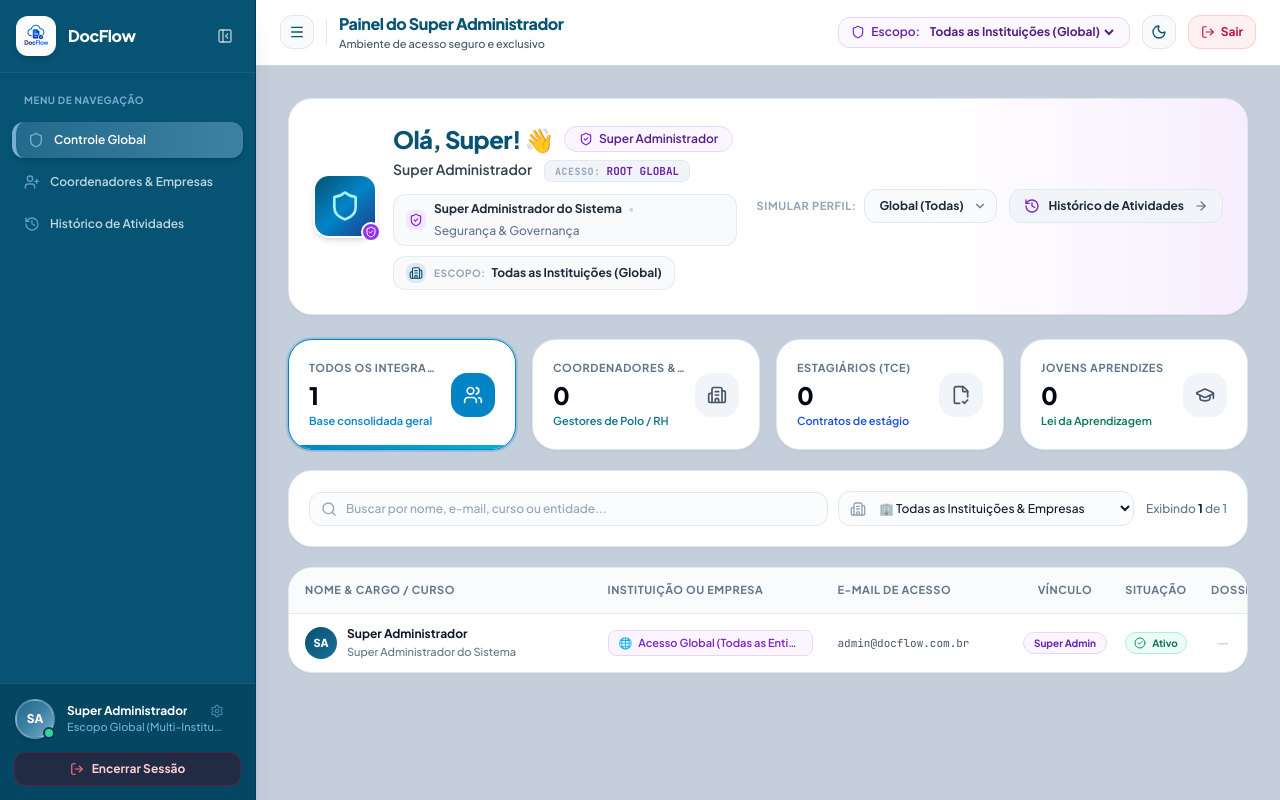
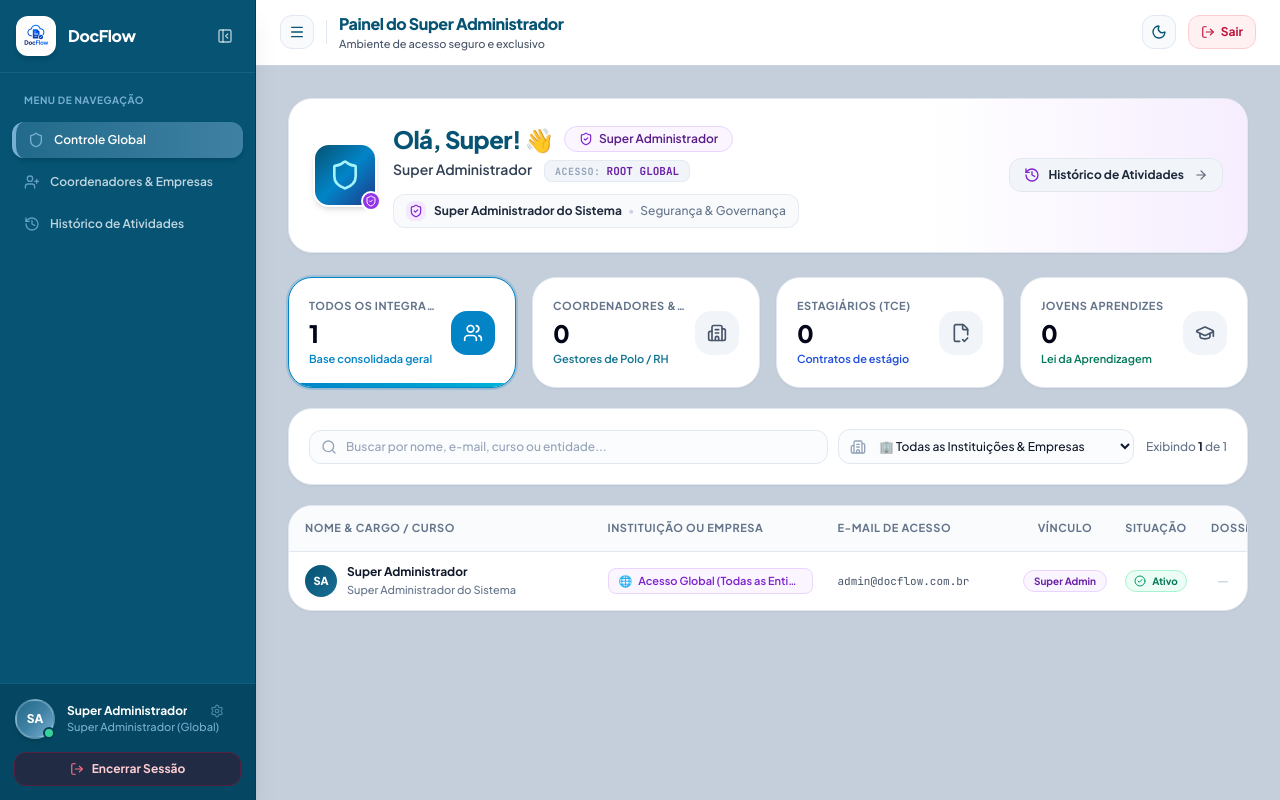
Before and after one commit to lbbarbo17-hue/DocFlow, a Next.js app in the folder frontend/: page /admin in a window 1280 px wide. Built offline with nearby package versions, Linux system fonts and the light colour scheme.

Commit message:
refactor: remover simular perfil de todos os cabecalhos e remover escopo do superadmin

```diff
--- a/frontend/src/app/admin/coordenadores/page.tsx
+++ b/frontend/src/app/admin/coordenadores/page.tsx
@@ -337,7 +337,7 @@
                   </div>
                 </div>
 
-                {/* Seção 2: Atribuição & Escopo */}
+                {/* Seção 2: Cargo & Instituição */}
                 <div className="space-y-4">
                   <span className="text-xs font-bold uppercase tracking-wider text-slate-400 dark:text-slate-500 block">
                     2. Cargo & Instituição
--- a/frontend/src/app/perfil/page.tsx
+++ b/frontend/src/app/perfil/page.tsx
@@ -322,7 +322,7 @@
                 <div className="flex items-center gap-2 text-slate-600 dark:text-slate-300">
                   <Building className="w-4 h-4 text-[#0284c7] shrink-0" />
                   <span className="truncate">
-                    {currentRole === 'COORDENADOR' ? activeInstitution : 'Escopo Global Multi-Instituição'}
+                    {currentRole === 'COORDENADOR' ? activeInstitution : 'Super Administrador (Global)'}
                   </span>
                 </div>
               </div>
--- a/frontend/src/components/admin/AdminHeader.tsx
+++ b/frontend/src/components/admin/AdminHeader.tsx
@@ -5,20 +5,13 @@
 import {
   Shield,
   ShieldCheck,
-  Building2,
-  ChevronDown,
   ArrowRight,
   History,
 } from 'lucide-react';
 import { useApp } from '@/context/AppContext';
 
 export default function AdminHeader() {
-  const {
-    currentUserProfile,
-    superAdminInstitutionFilter,
-    setSuperAdminInstitutionFilter,
-    availableInstitutions,
-  } = useApp();
+  const { currentUserProfile } = useApp();
 
   const rawName = currentUserProfile.nome || 'Administrador';
   const firstName = rawName.split(' ')[0];
@@ -85,57 +78,18 @@
                   </span>
                 </div>
               </div>
-
-              {/* Escopo Institucional */}
-              <div className="inline-flex items-center gap-2 px-3 py-1.5 rounded-xl bg-slate-50/90 dark:bg-slate-800/80 border border-slate-200/80 dark:border-slate-700/80 text-xs shadow-2xs">
-                <div className="w-5 h-5 rounded-lg bg-[#065373]/10 dark:bg-cyan-400/10 flex items-center justify-center text-[#065373] dark:text-cyan-300 shrink-0">
-                  <Building2 className="w-3.5 h-3.5" />
-                </div>
-                <div className="flex items-center gap-1.5">
-                  <span className="text-[10px] uppercase font-bold text-slate-400 dark:text-slate-500 tracking-wider">Escopo:</span>
-                  <span className="font-bold text-slate-800 dark:text-slate-200 truncate max-w-[200px] sm:max-w-none">
-                    {superAdminInstitutionFilter === 'ALL'
-                      ? 'Todas as Instituições (Global)'
-                      : superAdminInstitutionFilter}
-                  </span>
-                </div>
-              </div>
             </div>
           </div>
         </div>
 
-        {/* Right Side: Quick Scope Switcher & Action */}
-        <div className="shrink-0 flex items-center justify-between sm:justify-end gap-3 pt-3 md:pt-0 border-t md:border-t-0 border-slate-100 dark:border-slate-800 flex-wrap">
-          <div className="flex items-center gap-2">
-            <span className="text-[11px] font-bold text-slate-400 dark:text-slate-500 uppercase tracking-wider hidden sm:inline">
-              Simular Perfil:
-            </span>
-            <div className="relative">
-              <select
-                value={superAdminInstitutionFilter}
-                onChange={(e) => setSuperAdminInstitutionFilter(e.target.value)}
-                className="appearance-none bg-slate-50 dark:bg-slate-800 hover:bg-slate-100 dark:hover:bg-slate-700 border border-slate-200 dark:border-slate-700 text-xs font-bold text-slate-800 dark:text-slate-100 rounded-xl px-3.5 py-2 pr-8 cursor-pointer focus:outline-none focus:ring-2 focus:ring-[#065373] dark:focus:ring-cyan-400 transition-colors"
-                aria-label="Filtrar visão por instituição"
-              >
-                <option value="ALL" className="dark:bg-slate-800 dark:text-white">
-                  Global (Todas)
-                </option>
-                {availableInstitutions.map((inst) => (
-                  <option key={inst} value={inst} className="dark:bg-slate-800 dark:text-white">
-                    {inst.split(' ')[0]} ({inst.includes('ETEC') ? 'ETEC' : inst.includes('SENAI') ? 'SENAI' : 'Empresa'})
-                  </option>
-                ))}
-              </select>
-              <ChevronDown className="w-3.5 h-3.5 text-slate-500 dark:text-slate-400 absolute right-2.5 top-1/2 -translate-y-1/2 pointer-events-none" />
-            </div>
-          </div>
-
+        {/* Right Side: Action Button */}
+        <div className="shrink-0 flex items-center justify-end gap-3 pt-3 md:pt-0 border-t md:border-t-0 border-slate-100 dark:border-slate-800">
           <Link
             href="/auditoria"
             className="inline-flex items-center gap-2 text-xs font-bold px-3.5 py-2 rounded-xl bg-slate-100 hover:bg-slate-200 dark:bg-slate-800 dark:hover:bg-slate-700 text-slate-800 dark:text-slate-200 border border-slate-200 dark:border-slate-700 transition-all shrink-0 cursor-pointer shadow-xs"
           >
             <History className="w-4 h-4 text-purple-700 dark:text-purple-400 shrink-0" />
-            <span className="hidden sm:inline">Histórico de Atividades</span>
+            <span>Histórico de Atividades</span>
             <ArrowRight className="w-3.5 h-3.5 ml-0.5 shrink-0 opacity-70" />
           </Link>
         </div>
--- a/frontend/src/components/coordinator/CoordinatorHeader.tsx
+++ b/frontend/src/components/coordinator/CoordinatorHeader.tsx
@@ -7,7 +7,6 @@
   Building2,
   Briefcase,
   ShieldCheck,
-  ChevronDown,
   FolderKanban,
   ArrowRight,
 } from 'lucide-react';
@@ -17,11 +16,7 @@
   const {
     currentCoordinatorUser,
     activeInstitution,
-    setActiveInstitution,
-    systemUsers,
   } = useApp();
-
-  const coordinatorUsers = systemUsers.filter((u) => u.role === 'COORDENADOR');
 
   // Format greeting name (handling "Profª. Mariana" or "Mariana")
   const rawName = currentCoordinatorUser.nome || 'Coordenador';
@@ -111,35 +106,14 @@
           </div>
         </div>
 
-        {/* Right Side: Quick Profile Switcher & Action */}
-        <div className="shrink-0 flex items-center justify-between sm:justify-end gap-3 pt-3 md:pt-0 border-t md:border-t-0 border-slate-100 dark:border-slate-800 flex-wrap">
-          <div className="flex items-center gap-2">
-            <span className="text-[11px] font-bold text-slate-400 dark:text-slate-500 uppercase tracking-wider hidden sm:inline">
-              Simular Perfil:
-            </span>
-            <div className="relative">
-              <select
-                value={activeInstitution}
-                onChange={(e) => setActiveInstitution(e.target.value)}
-                className="appearance-none bg-slate-50 dark:bg-slate-800 hover:bg-slate-100 dark:hover:bg-slate-700 border border-slate-200 dark:border-slate-700 text-xs font-bold text-slate-800 dark:text-slate-100 rounded-xl px-3.5 py-2 pr-8 cursor-pointer focus:outline-none focus:ring-2 focus:ring-[#065373] dark:focus:ring-cyan-400 transition-colors"
-                aria-label="Alternar perfil de coordenador"
-              >
-                {coordinatorUsers.map((u) => (
-                  <option key={u.id} value={u.instituicao || ''} className="dark:bg-slate-800 dark:text-white">
-                    {u.nome.replace(/^Profª?\.\s*/i, '').split(' ')[0]} ({u.instituicao ? u.instituicao.split(' ')[0] : 'Geral'})
-                  </option>
-                ))}
-              </select>
-              <ChevronDown className="w-3.5 h-3.5 text-slate-500 dark:text-slate-400 absolute right-2.5 top-1/2 -translate-y-1/2 pointer-events-none" />
-            </div>
-          </div>
-
+        {/* Right Side: Action Button */}
+        <div className="shrink-0 flex items-center justify-end gap-3 pt-3 md:pt-0 border-t md:border-t-0 border-slate-100 dark:border-slate-800">
           <Link
             href="/coordenador/dossies"
             className="inline-flex items-center gap-2 text-xs font-bold px-3.5 py-2 rounded-xl bg-slate-100 hover:bg-slate-200 dark:bg-slate-800 dark:hover:bg-slate-700 text-slate-800 dark:text-slate-200 border border-slate-200 dark:border-slate-700 transition-all shrink-0 cursor-pointer shadow-xs"
           >
             <FolderKanban className="w-4 h-4 text-[#0284c7] dark:text-[#00b4d8] shrink-0" />
-            <span className="hidden sm:inline">Explorar Dossiês</span>
+            <span>Explorar Dossiês</span>
             <ArrowRight className="w-3.5 h-3.5 ml-0.5 shrink-0 opacity-70" />
           </Link>
         </div>
--- a/frontend/src/components/layout/Header.tsx
+++ b/frontend/src/components/layout/Header.tsx
@@ -13,7 +13,6 @@
   Menu,
   LogOut,
   Building2,
-  Shield,
 } from 'lucide-react';
 import { cn } from '@/lib/utils';
 
@@ -23,8 +22,6 @@
     student,
     activeInstitution,
     setActiveInstitution,
-    superAdminInstitutionFilter,
-    setSuperAdminInstitutionFilter,
     availableInstitutions,
     toastMessage,
     setToastMessage,
@@ -93,37 +90,7 @@
             </div>
           )}
 
-          {/* Scope Selector for Super Admin */}
-          {currentRole === 'SUPERADMIN' && (
-            <div className="flex items-center gap-1.5 px-3 py-1.5 rounded-xl border border-purple-200 dark:border-purple-800/80 bg-purple-50/70 dark:bg-purple-950/40 text-xs shadow-2xs">
-              <Shield className="w-3.5 h-3.5 text-purple-700 dark:text-purple-400 shrink-0" />
-              <span className="font-semibold text-purple-800 dark:text-purple-300 hidden md:inline">
-                Escopo:
-              </span>
-              <select
-                value={superAdminInstitutionFilter}
-                onChange={(e) => setSuperAdminInstitutionFilter(e.target.value)}
-                className="bg-transparent font-bold text-purple-900 dark:text-purple-200 text-xs focus:outline-none cursor-pointer max-w-[200px] sm:max-w-none truncate"
-                title="Filtrar visão por instituição ou manter visão global"
-              >
-                <option
-                  value="ALL"
-                  className="bg-white dark:bg-slate-900 text-slate-900 dark:text-white"
-                >
-                  Todas as Instituições (Global)
-                </option>
-                {availableInstitutions.map((inst) => (
-                  <option
-                    key={inst}
-                    value={inst}
-                    className="bg-white dark:bg-slate-900 text-slate-900 dark:text-white"
-                  >
-                    {inst}
-                  </option>
-                ))}
-              </select>
-            </div>
-          )}
+
 
           {/* Student Institution Indicator */}
           {currentRole === 'ESTUDANTE' && student.instituicao && (
--- a/frontend/src/components/layout/Sidebar.tsx
+++ b/frontend/src/components/layout/Sidebar.tsx
@@ -275,7 +275,7 @@
                   ? student.instituicao || (student.tipoVinculo === 'APRENDIZ' ? 'Jovem Aprendiz' : 'Estagiário')
                   : currentRole === 'COORDENADOR'
                   ? activeInstitution
-                  : 'Escopo Global (Multi-Instituição)'
+                  : 'Super Administrador (Global)'
               }
             >
               {currentRole === 'ESTUDANTE'
@@ -284,7 +284,7 @@
                   : 'Estagiário'
                 : currentRole === 'COORDENADOR'
                 ? activeInstitution
-                : 'Escopo Global (Multi-Instituição)'}
+                : 'Super Administrador (Global)'}
             </span>
           </div>
         </Link>
--- a/frontend/src/components/student/StudentHeader.tsx
+++ b/frontend/src/components/student/StudentHeader.tsx
@@ -7,12 +7,11 @@
   GraduationCap,
   Briefcase,
   ShieldCheck,
-  ChevronDown,
 } from 'lucide-react';
 import { useApp } from '@/context/AppContext';
 
 export default function StudentHeader() {
-  const { student, studentsList, selectStudent } = useApp();
+  const { student } = useApp();
 
   const isAprendiz = student.tipoVinculo === 'APRENDIZ';
   const firstName = student.nome.split(' ')[0];
@@ -114,30 +113,6 @@
             </div>
           </div>
         </div>
-
-        {/* Right Side: Quick Profile Switcher (Simulação e Demonstração) */}
-        <div className="shrink-0 flex items-center justify-between sm:justify-end gap-3 pt-3 md:pt-0 border-t md:border-t-0 border-slate-100 dark:border-slate-800">
-          <div className="flex items-center gap-2">
-            <span className="text-[11px] font-bold text-slate-400 dark:text-slate-500 uppercase tracking-wider hidden sm:inline">
-              Simular Perfil:
-            </span>
-            <div className="relative">
-              <select
-                value={student.id}
-                onChange={(e) => selectStudent(e.target.value)}
-                className="appearance-none bg-slate-50 dark:bg-slate-800 hover:bg-slate-100 dark:hover:bg-slate-700 border border-slate-200 dark:border-slate-700 text-xs font-bold text-slate-800 dark:text-slate-100 rounded-xl px-3.5 py-2 pr-8 cursor-pointer focus:outline-none focus:ring-2 focus:ring-[#065373] dark:focus:ring-cyan-400 transition-colors"
-                aria-label="Alternar estudante para teste"
-              >
-                {studentsList.map((s) => (
-                  <option key={s.id} value={s.id} className="dark:bg-slate-800 dark:text-white">
-                    {s.nome.split(' ')[0]} ({s.tipoVinculo === 'APRENDIZ' ? 'Aprendiz' : 'Estágio'} - {s.percentualConformidade}%)
-                  </option>
-                ))}
-              </select>
-              <ChevronDown className="w-3.5 h-3.5 text-slate-500 dark:text-slate-400 absolute right-2.5 top-1/2 -translate-y-1/2 pointer-events-none" />
-            </div>
-          </div>
-        </div>
       </div>
     </div>
   );
```
